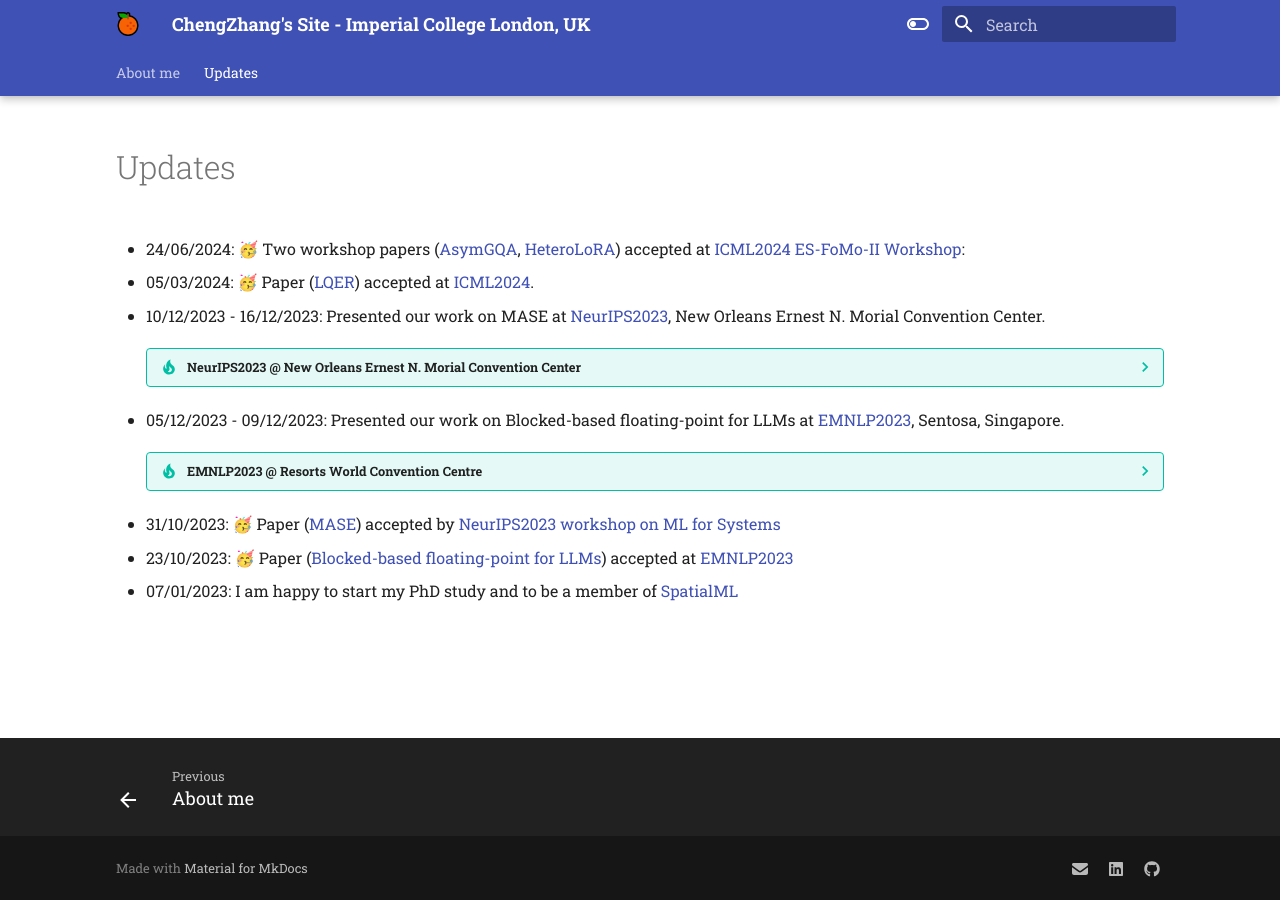
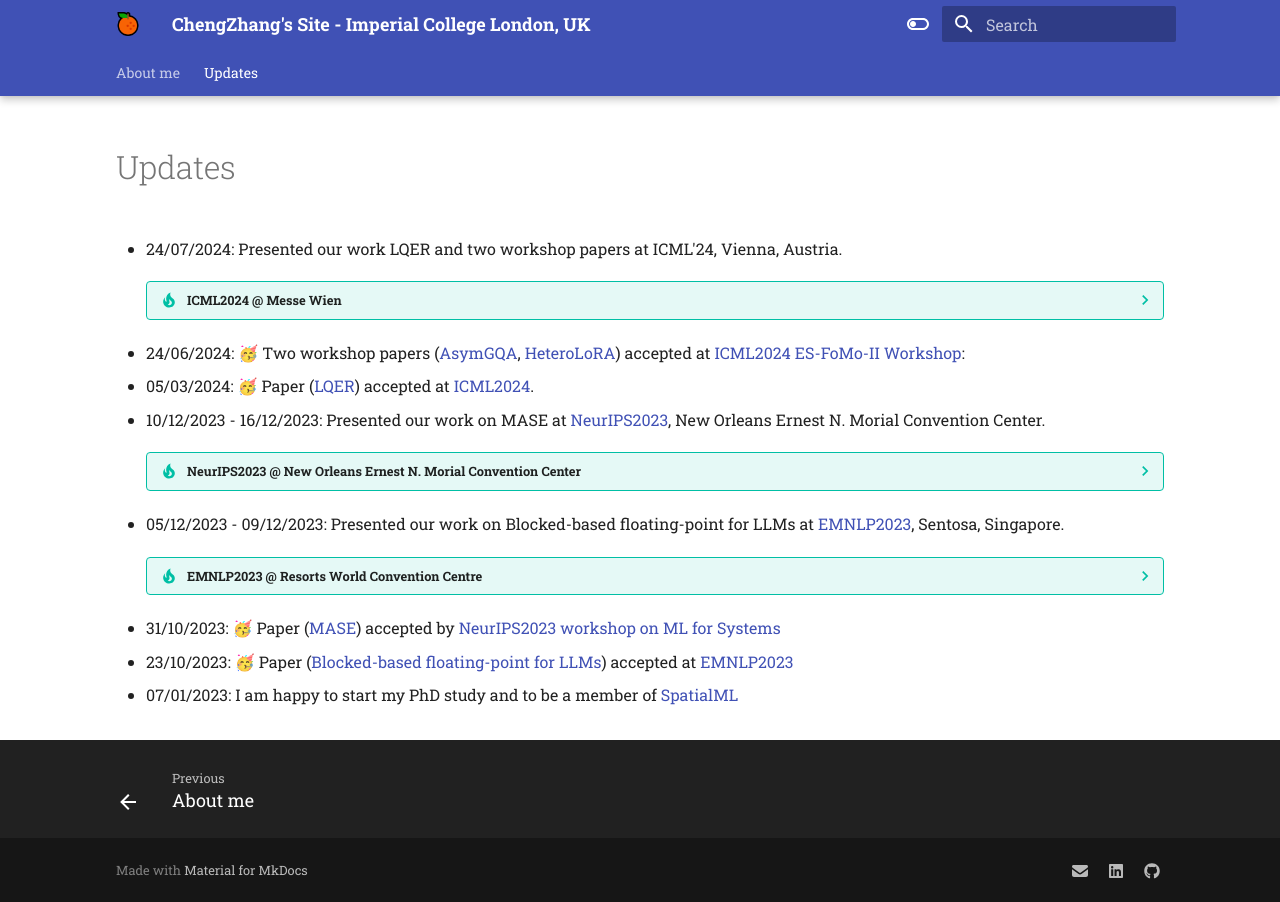
Before and after one commit to ChengZhang-98/blog, an MkDocs documentation site: the page built from docs/Updates/index.md, in a window 1280 px wide. Built offline with MkDocs 1.6.1 and Material for MkDocs 9.7.7, drawn with Linux system fonts in a browser that asks for light colours.

Commit message:
udpate icml24

```diff
--- a/docs/Updates/index.md
+++ b/docs/Updates/index.md
@@ -5,6 +5,13 @@ hide:
 ---
 
 # Updates
+
+- 24/07/2024: Presented our work LQER and two workshop papers at ICML'24, Vienna, Austria.
+
+    ??? tip "ICML2024 @ Messe Wien"
+        | Vienna Airport | Messe Wien | National Library |
+        |:-------------------------:|:-------------------------:|:-------------------------:|
+        |<figure markdown>![Image title](../assets/photos/icml2024/icml24-1.jpg){ width="400" }<figcaption></figcaption></figure>| <figure markdown>![Image title](../assets/photos/icml2024/icml24-2.jpg){ width="400" }<figcaption></figcaption></figure> | <figure markdown>![Image title](../assets/photos/icml2024/icml24-3.jpg){ width="300" }<figcaption></figcaption></figure> |
 
 - 24/06/2024: 🥳 Two workshop papers ([AsymGQA](https://arxiv.org/abs/2406.14963), [HeteroLoRA](https://arxiv.org/abs/2406.14963)) accepted at [ICML2024 ES-FoMo-II Workshop](https://es-fomo.com/):
 
```
Also changed, not shown: 3 other files.
